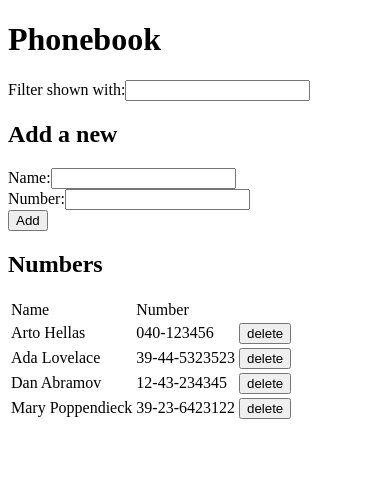
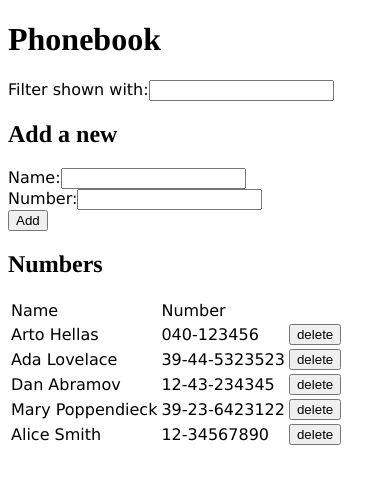
Before and after one commit to bapturp/fullstackopen, a React (Vite) app in the folder part2/phonebook/: page / in a window 390 px wide. Shown: the top 484 px of the page. Built offline with nearby package versions, Linux system fonts and the light colour scheme; data requests are answered from the project's data file.

Commit message:
feat: 2.16: Phonebook step 11, add notification component with style and helper notification function

```diff
--- a/part2/phonebook/db.json
+++ b/part2/phonebook/db.json
@@ -19,6 +19,11 @@
       "name": "Mary Poppendieck",
       "number": "39-23-6423122",
       "id": "4"
+    },
+    {
+      "id": "9ae0",
+      "name": "Alice Smith",
+      "number": "12-34567890"
     }
   ]
 }
--- a/part2/phonebook/src/App.jsx
+++ b/part2/phonebook/src/App.jsx
@@ -3,27 +3,34 @@ import Filter from './components/Filter'
 import PersonForm from './components/PersonForm'
 import Persons from './components/Persons'
 import personService from './services/persons'
+import Notification from './components/Notification'
+import './index.css'
 
 const App = () => {
   const [persons, setPersons] = useState([])
+  const [search, setSearch] = useState('')
+  const [notification, setNotification] = useState({
+    type: '',
+    message: '',
+    enabled: false,
+  })
 
   useEffect(() => {
     personService.getAll().then((response) => setPersons(response.data))
   }, [])
 
-  const [search, setSearch] = useState('')
-
   return (
     <div>
       <h1>Phonebook</h1>
+      <Notification notification={notification} />
       <Filter setSearch={setSearch} search={search} />
-      <PersonForm persons={persons} setPersons={setPersons} />
+      <PersonForm
+        persons={persons}
+        setPersons={setPersons}
+        setNotification={setNotification}
+      />
       <h2>Numbers</h2>
-      <Persons
-        persons={persons}
-        search={search}
-        setPersons={setPersons}
-      ></Persons>
+      <Persons persons={persons} search={search} setPersons={setPersons} />
     </div>
   )
 }
--- /dev/null
+++ b/part2/phonebook/src/components/Notification.jsx
@@ -0,0 +1,16 @@
+const Notification = ({ notification }) => {
+  const { status, message, enabled } = notification
+  if (!enabled) {
+    return null
+  }
+
+  const alertStatus = {
+    success: 'alert-success',
+    info: 'alert-info',
+    danger: 'alert-danger',
+  }
+
+  return <div className={`alert ${alertStatus[status]}`}>{message}</div>
+}
+
+export default Notification
--- a/part2/phonebook/src/components/PersonForm.jsx
+++ b/part2/phonebook/src/components/PersonForm.jsx
@@ -1,7 +1,8 @@
 import { useState } from 'react'
 import personService from '../services/persons'
+import notification from '../helpers/notification'
 
-const PersonForm = ({ setPersons, persons }) => {
+const PersonForm = ({ setPersons, persons, setNotification }) => {
   const [newName, setNewName] = useState('')
   const [newNumber, setNewNumber] = useState('')
 
@@ -40,7 +41,11 @@ const PersonForm = ({ setPersons, persons }) => {
           }
         } else {
           // user already exists and the number is the same
-          alert(`${newPerson.name} is already added to the phonebook.`)
+          notification(
+            setNotification,
+            'info',
+            `${newPerson.name} is already added to the phonebook.`
+          )
         }
         return
       }
@@ -48,6 +53,7 @@ const PersonForm = ({ setPersons, persons }) => {
 
     personService.create(newPerson).then((response) => {
       setPersons(persons.concat(response.data))
+      notification(setNotification, 'success', `Added ${newPerson.name}`)
     })
   }
 
--- /dev/null
+++ b/part2/phonebook/src/helpers/notification.js
@@ -0,0 +1,12 @@
+const notification = (setNotification, status, message) => {
+  setNotification({
+    status: status,
+    message: message,
+    enabled: true,
+  })
+  setTimeout(() => {
+    setNotification({ status: '', message: '', enabled: false })
+  }, 5000)
+}
+
+export default notification
--- /dev/null
+++ b/part2/phonebook/src/index.css
@@ -0,0 +1,34 @@
+body {
+    font-family: Verdana, Arial, Helvetica, sans-serif;
+}
+
+h1, h2, h3 {
+    font-family: Times, "Times New Roman", Georgia, serif;
+}
+
+.alert {
+    background: lightgray;
+    font-size: 20px;
+    border-style: solid;
+    border-radius: 5px;
+    padding: 10px;
+    margin-bottom: 10px;
+}
+
+.alert-success {
+    color: #155724;
+    background-color: #d4edda;
+    border-color: #c3e6cb;
+}
+
+.alert-danger {
+    color: #721c24;
+    background-color: #f8d7da;
+    border-color: #f5c6cb;
+}
+
+.alert-info {
+    color: #383d41;
+    background-color: #e2e3e5;
+    border-color: #d6d8db;
+}
```
